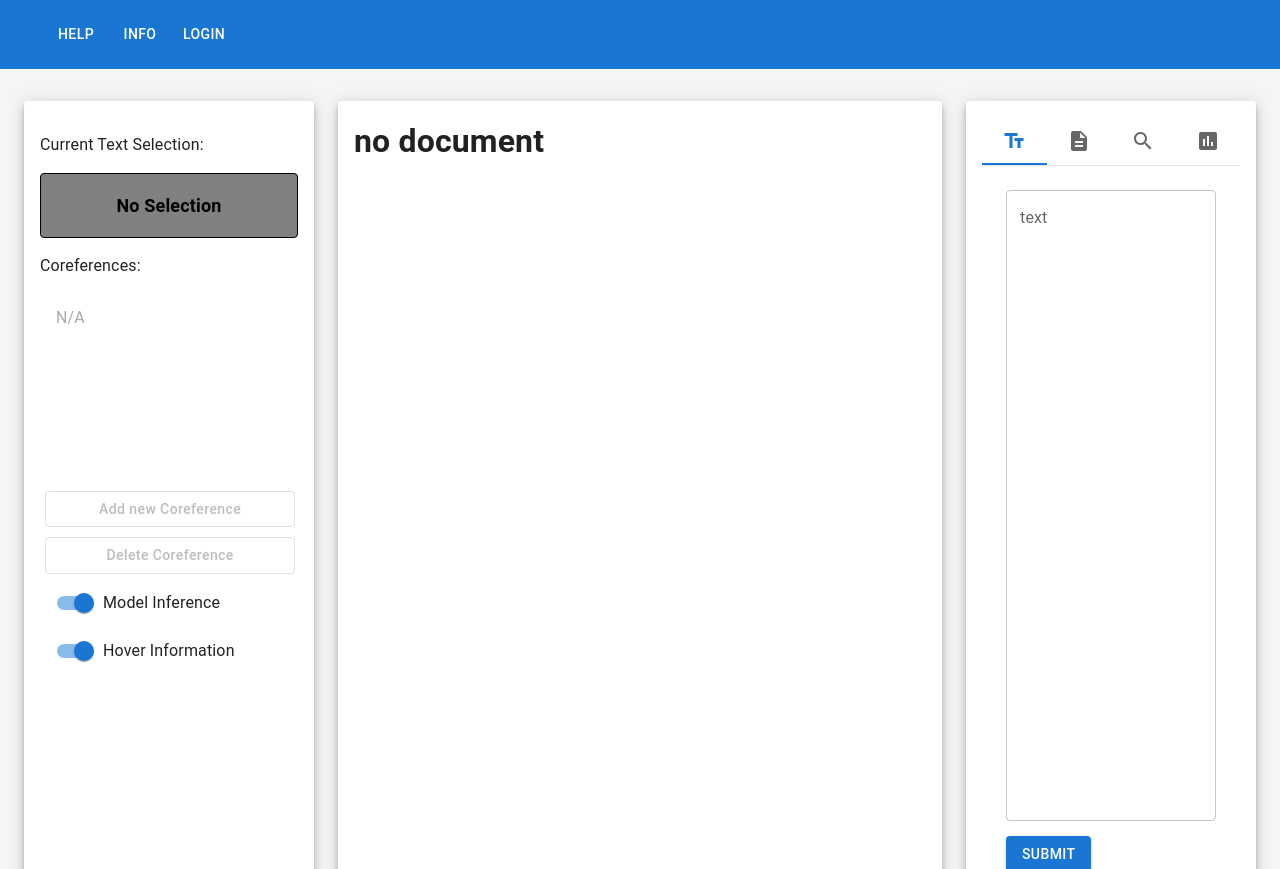
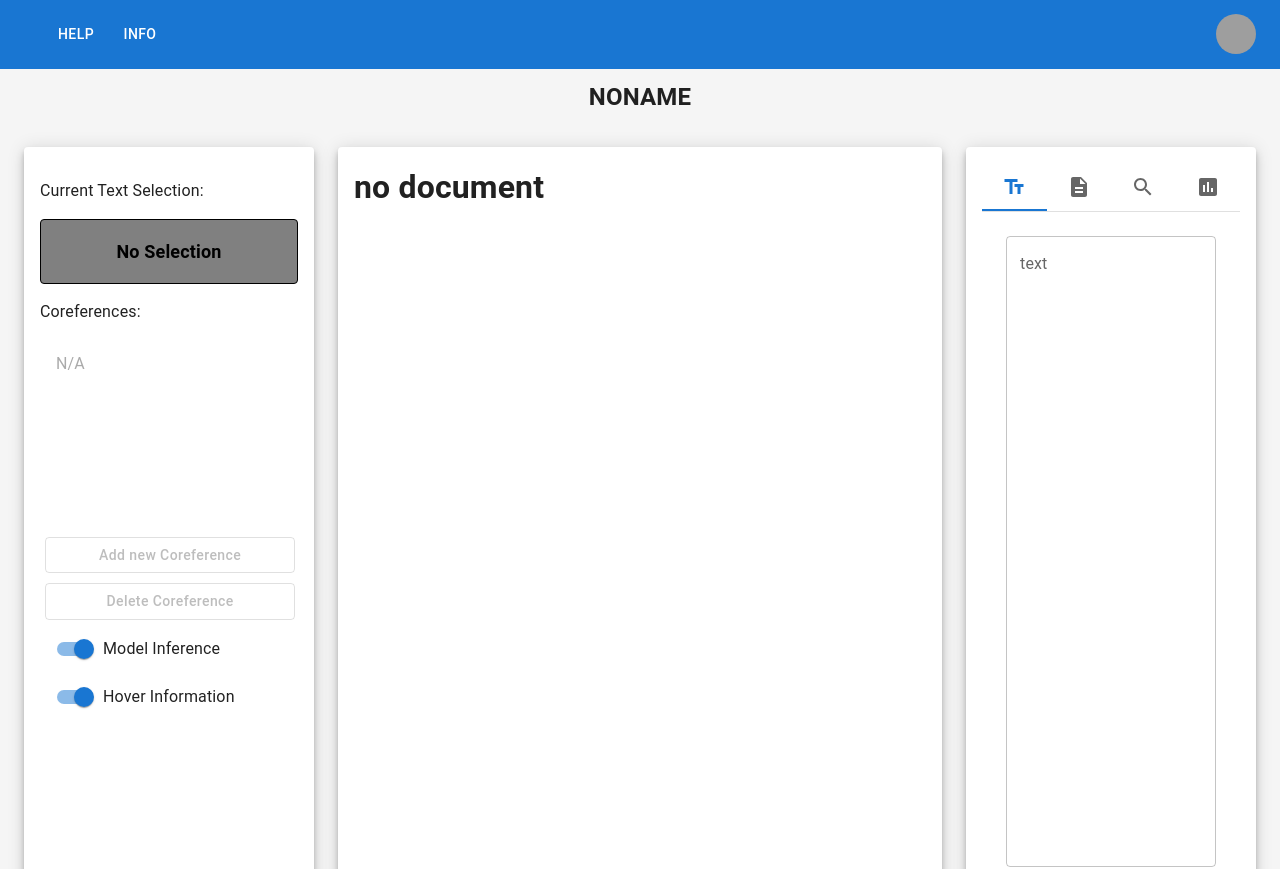
Before and after one commit to ChrisWess/GerCorefApp, a React (Create React App) app in the folder coref-app/: page / in a window 1280 px wide. Built offline with nearby package versions, Linux system fonts and the light colour scheme; grey boxes are pictures that could not be loaded.

Commit message:
Routing to projects

```diff
--- a/coref-app/src/App.tsx
+++ b/coref-app/src/App.tsx
@@ -9,17 +9,19 @@ import NotFound from "./Components/NotFound";
 
 
 function App() {
+    //todo: check if project with the title exists or not
   return (
 
       <div>
         <Routes>
           <Route path="/" element={<Outlet/>}>
               <Route index element={<ShortcutSnackbar />} />
-            <Route path="dashboard" element={<UserDashboard />} />
-            {/* Using path="*"" means "match anything", so this route
+              <Route path="project/:title" element={<ShortcutSnackbar />} />
+              <Route path="dashboard" element={<UserDashboard />} />
+              {/* Using path="*"" means "match anything", so this route
                   acts like a catch-all for URLs that we don't have explicit
                   routes for. */}
-            <Route path="*" element={<NotFound />} />
+              <Route path="*" element={<NotFound />} />
           </Route>
         </Routes>
       </div>
--- a/coref-app/src/Components/MainPage.tsx
+++ b/coref-app/src/Components/MainPage.tsx
@@ -45,8 +45,9 @@ function Copyright(props: any) {
 //For Snackbar
 //Allows use of snackbar: use "callSnackbar" with the inputs message, position and type
 // see "ShortcutSnackbar.tsx"
-interface SnackbarProps {
+interface MainPageProps {
     callSnackbar: Function;
+    title: string;
 }
 
 //For Tabs
@@ -110,7 +111,7 @@ export const clearPrevMarking = function(markedWord: number[]) {
 //unused, possibly usable to create a color theme to improve visuals
 const theme = createTheme();
 
-export default function MainPage({callSnackbar}: SnackbarProps) {
+export default function MainPage({callSnackbar, title}: MainPageProps) {
     const [corefClusters, setCorefClusters] = React.useState<number[][][]>([]);
     const [corefText, setCorefText] = React.useState<string[][]>([]);
     const [selectedCoref, setSelectedCoref] = React.useState<number[]>([]);
@@ -576,6 +577,7 @@ export default function MainPage({callSnackbar}: SnackbarProps) {
                         overflow: 'auto',
                     }}
                 >
+                    <h2 style={{textAlign: 'center', marginTop: '10px', marginBottom: '5px'}}>{title}</h2>
                     <Container maxWidth="xl" sx={{ mt: 4, mb: 4 }}>
                         <Grid container spacing={3}>
 
--- a/coref-app/src/Components/ResponsiveAppBar.tsx
+++ b/coref-app/src/Components/ResponsiveAppBar.tsx
@@ -16,17 +16,19 @@ import {Link} from "react-router-dom";
 //The app bar is mostly copy-pasted from https://mui.com/material-ui/react-app-bar/
 
 function handlePage(page: string){
-    if(page == "LOGIN"){
-        window.location.href = 'http://localhost:5000/login';
-        return null;
-    }
-    else{
-        console.log(page)
+    console.log("Pressed "+page+"-button")
+    switch (page) {
+        case "Logout":
+            window.location.href = 'http://localhost:5000/login'
+            break;
+        case "Dashboard":
+            window.location.href = 'http://localhost:3000/Dashboard'
+            break;
     }
 }
 
-const pages = ['Help', 'Info', 'LOGIN'];
-const settings = ['Profile', 'Account', 'Dashboard', 'Logout'];
+const pages = ['Help', 'Info'];
+const settings = ['Dashboard', 'Logout'];
 
 const ResponsiveAppBar = () => {
     const [anchorElNav, setAnchorElNav] = React.useState<null | HTMLElement>(null);
@@ -134,7 +136,6 @@ const ResponsiveAppBar = () => {
                         ))}
                     </Box>
 
-                    {/*
                     <Box sx={{ flexGrow: 0 }}>
                         <Tooltip title="Open settings">
                             <IconButton onClick={handleOpenUserMenu} sx={{ p: 0 }}>
@@ -159,14 +160,14 @@ const ResponsiveAppBar = () => {
                         >
                             {settings.map((setting) => (
                                 <MenuItem key={setting} onClick={handleCloseUserMenu}>
-                                    <Typography textAlign="center">
-                                        <Link to={"/"+setting}>{setting}</Link>
+                                    <Typography textAlign="center" onClick={() => handlePage(setting)}>
+                                        {setting}
                                     </Typography>
                                 </MenuItem>
                             ))}
                         </Menu>
                     </Box>
-                    */}
+
                 </Toolbar>
             </Container>
         </AppBar>
--- a/coref-app/src/Components/ShortcutSnackbar.tsx
+++ b/coref-app/src/Components/ShortcutSnackbar.tsx
@@ -5,6 +5,8 @@ import IconButton from '@mui/material/IconButton';
 import CloseIcon from '@mui/icons-material/Close';
 import MainPage from "./MainPage";
 import MuiAlert, { AlertProps } from '@mui/material/Alert';
+import {useParams} from "react-router-dom";
+
 
 export interface SnackbarMessage {
     message: string;
@@ -25,6 +27,7 @@ export interface State {
 }
 
 export default function ConsecutiveSnackbars() {
+    const {title} = useParams();
     const [snackPack, setSnackPack] = React.useState<readonly SnackbarMessage[]>([]);
     const [open, setOpen] = React.useState(false);
     const [position, setPosition] = React.useState("bottom" as ("bottom" | "top") );
@@ -74,6 +77,7 @@ export default function ConsecutiveSnackbars() {
             <div>
                 <MainPage
                     callSnackbar={callSnackbar}
+                    title={title? title: "NONAME"}
                 />
                 <Snackbar
                     key={messageInfo ? messageInfo.key : undefined}
@@ -110,6 +114,7 @@ export default function ConsecutiveSnackbars() {
         <div>
             <MainPage
                 callSnackbar={callSnackbar}
+                title={title? title: "NONAME"}
             />
             <Snackbar
                 key={messageInfo ? messageInfo.key : undefined}
--- a/coref-app/src/Components/UserDashboard.tsx
+++ b/coref-app/src/Components/UserDashboard.tsx
@@ -21,6 +21,7 @@ function startProject() {
 
 function openProject(project: string) {
     console.log("opens project: "+project)
+    window.location.href = 'http://localhost:3000/project/'+project;
     return undefined
 }
 
```
